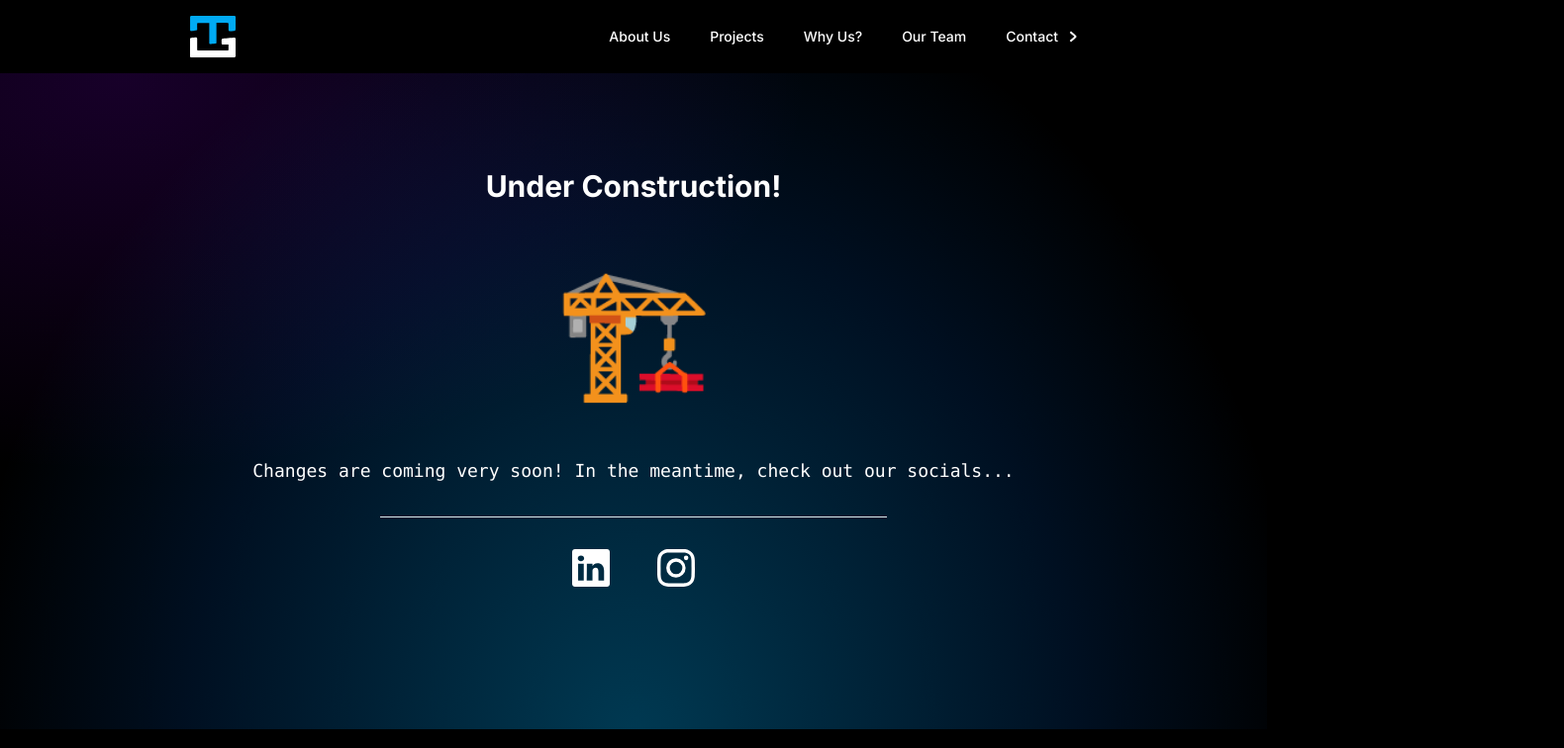
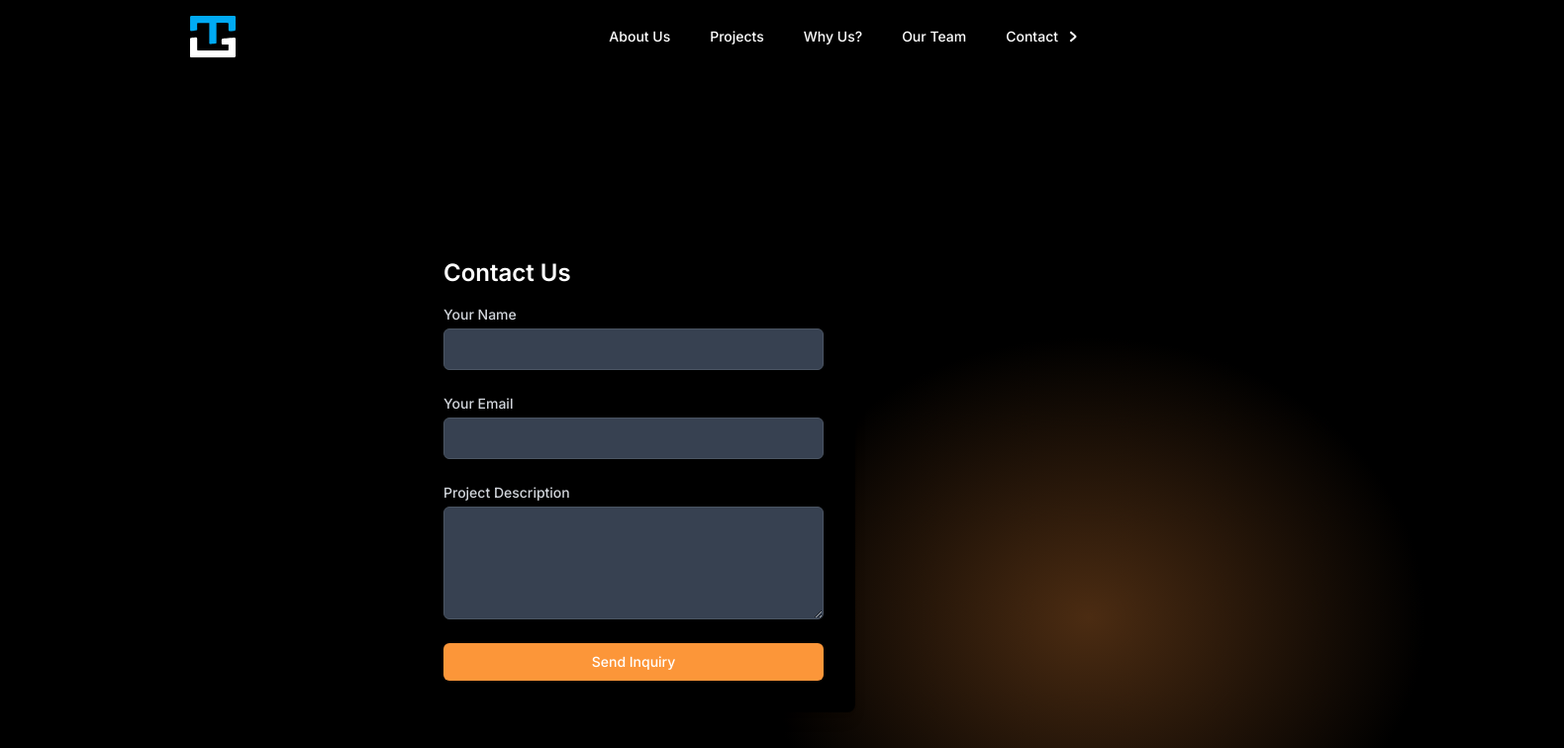
Before and after one commit to NuTamid/tamid-tech-site, a Next.js app: page /contact in a window 1280 px wide. Shown: the top 756 px of the page at 99% size, 1580 px wide, since content can reach past the window. Built offline with nearby package versions, Linux system fonts and the light colour scheme.

Commit message:
contact-us page

```diff
--- a/src/app/contact/page.tsx
+++ b/src/app/contact/page.tsx
@@ -1,12 +1,41 @@
-import UnderConstruction from "@/components/UnderConstruction"
-
-
+import Head from 'next/head';
 const ContactPage = () => {
+  // Assuming techColors is defined somewhere
+  const techColors = ['#FC9639', '#FC6161', '#FC397F'].join(',');
   return (
     <>
-      <UnderConstruction />
+      <Head>
+        <title>Contact Us - TAMID Tech Consulting</title>
+      </Head>
+      <div className="relative min-h-screen flex flex-col justify-center items-center bg-black px-4 sm:px-6 lg:px-8">
+        <div className="w-full max-w-md z-10"> {/* Increase z-index of form container */}
+          <div className="bg-black p-6 rounded-lg shadow-lg sm:p-8">
+            <h1 className="mb-4 text-xl font-semibold text-white sm:text-2xl">Contact Us</h1>
+            <form className="space-y-6" action="#" method="POST">
+              {/* Form fields */}
+              <div>
+                <label htmlFor="name" className="block text-sm font-medium text-gray-300">Your Name</label>
+                <input type="text" id="name" name="name" className="mt-1 block w-full border border-gray-600 rounded-md bg-gray-700 text-white shadow-sm py-2 px-3 focus:outline-none focus:border-blue-500" required />
+              </div>
+              <div>
+                <label htmlFor="email" className="block text-sm font-medium text-gray-300">Your Email</label>
+                <input type="email" id="email" name="email" className="mt-1 block w-full border border-gray-600 rounded-md bg-gray-700 text-white shadow-sm py-2 px-3 focus:outline-none focus:border-blue-500" required />
+              </div>
+              <div>
+                <label htmlFor="project" className="block text-sm font-medium text-gray-300">Project Description</label>
+                <textarea id="project" name="project" rows={4} className="mt-1 block w-full border border-gray-600 rounded-md bg-gray-700 text-white shadow-sm py-2 px-3 focus:outline-none focus:border-blue-500" required></textarea>
+              </div>
+              <div>
+                <button type="submit" style={{ backgroundColor: techColors.split(',')[0] }} className="w-full flex justify-center py-2 px-4 border border-transparent rounded-md shadow-sm text-sm font-medium text-white hover:bg-opacity-90 focus:outline-none">
+                  Send Inquiry
+                </button>
+              </div>
+            </form>
+          </div>
+        </div>
+        <div className="z-0 absolute opacity-30 bg-gradient-radial from-orange-400 via-black to-black w-3/4 h-[300px] lg:h-[800px]" style={{ right: '-300px', bottom: '-150px' }} />
+      </div>
     </>
   )
 }
-
-export default ContactPage
+export default ContactPage;
```
